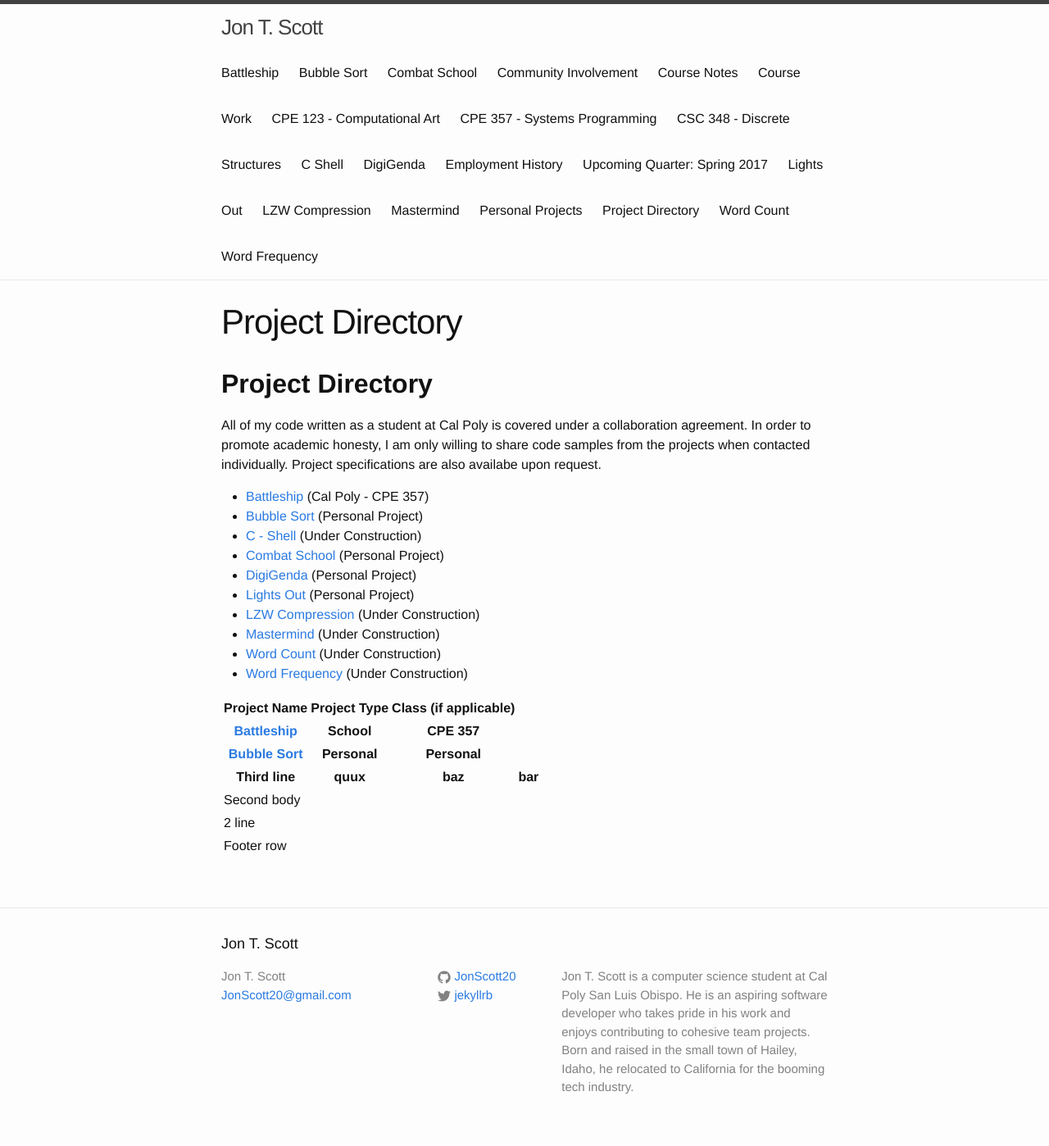
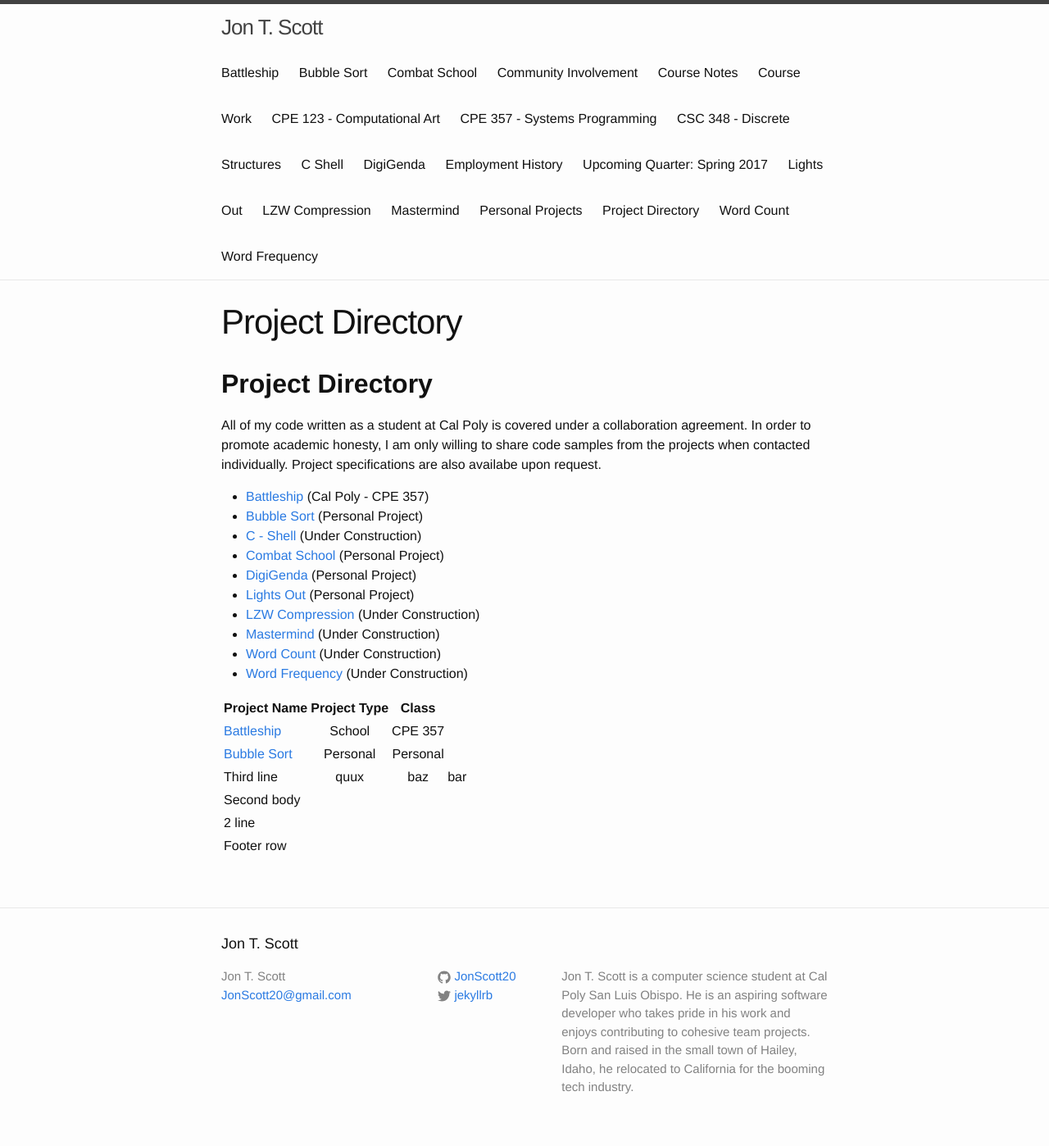
Before and after one commit to JonScott20/JonScott20.github.io, a Jekyll site: the page built from project_directory.md, in a window 1280 px wide. Shown: the whole page at 82% size. Built offline with Jekyll 4.4.1, drawn with Linux system fonts in a browser that asks for light colours; our own code applies the rules of GitHub Pages for plain Markdown files.

Commit message:
Update project_directory.md

```diff
--- a/project_directory.md
+++ b/project_directory.md
@@ -20,8 +20,8 @@ All of my code written as a student at Cal Poly is covered under a collaboration
 * [Word Frequency](https://jonscott20.github.io/wordfrequency) (Under Construction)
 
 |--------------------------------------------------------+-------------+---------------------|
-|--------------------------------------------------------|:-----------:|:-----------:|
-| Project Name                                           |Project Type |Class (if applicable)|
+| Project Name                                           | Project Type  | Class         |
+|--------------------------------------------------------| :-----------: | :-----------: |
 | [Battleship](https://jonscott20.github.io/battleship)  |School       |CPE 357      |
 | [Bubble Sort](https://jonscott20.github.io/bubble_sort)|Personal     |Personal     |
 | Third line      |quux        | baz             | bar            |
```
